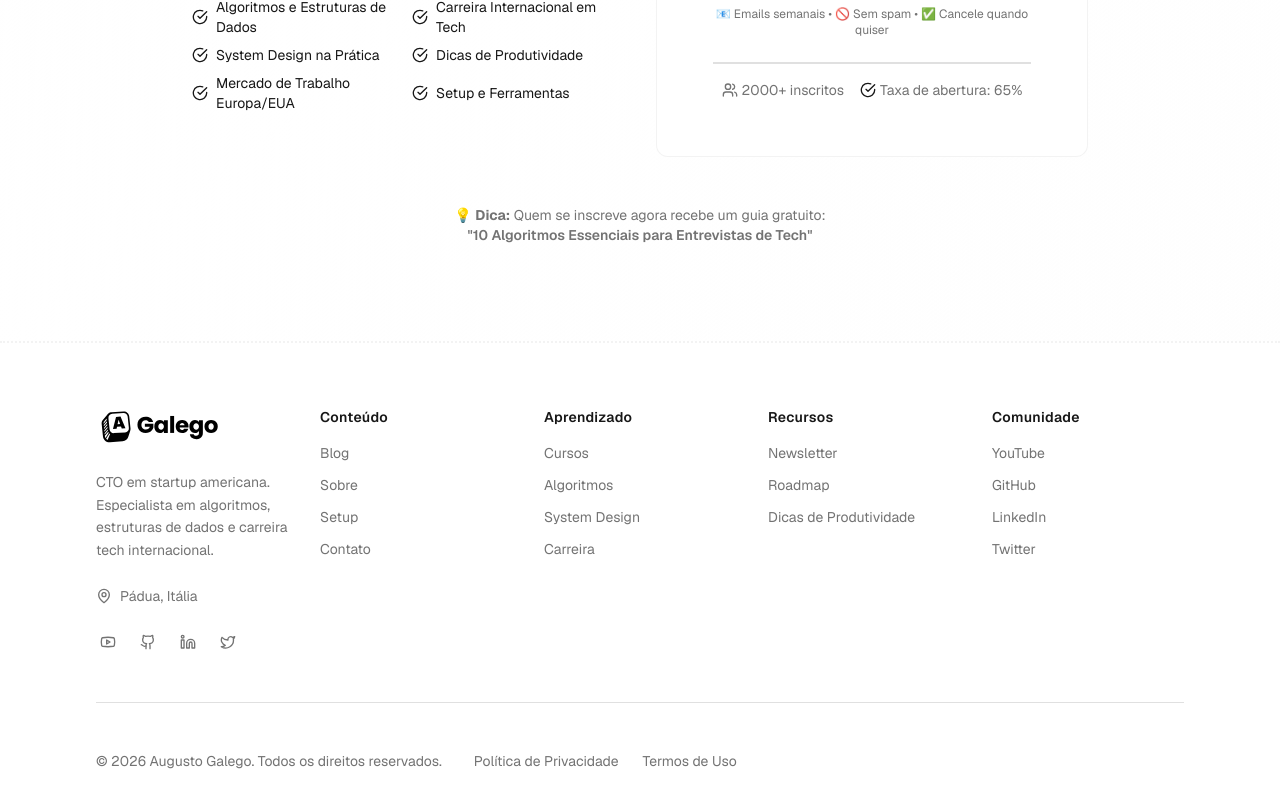
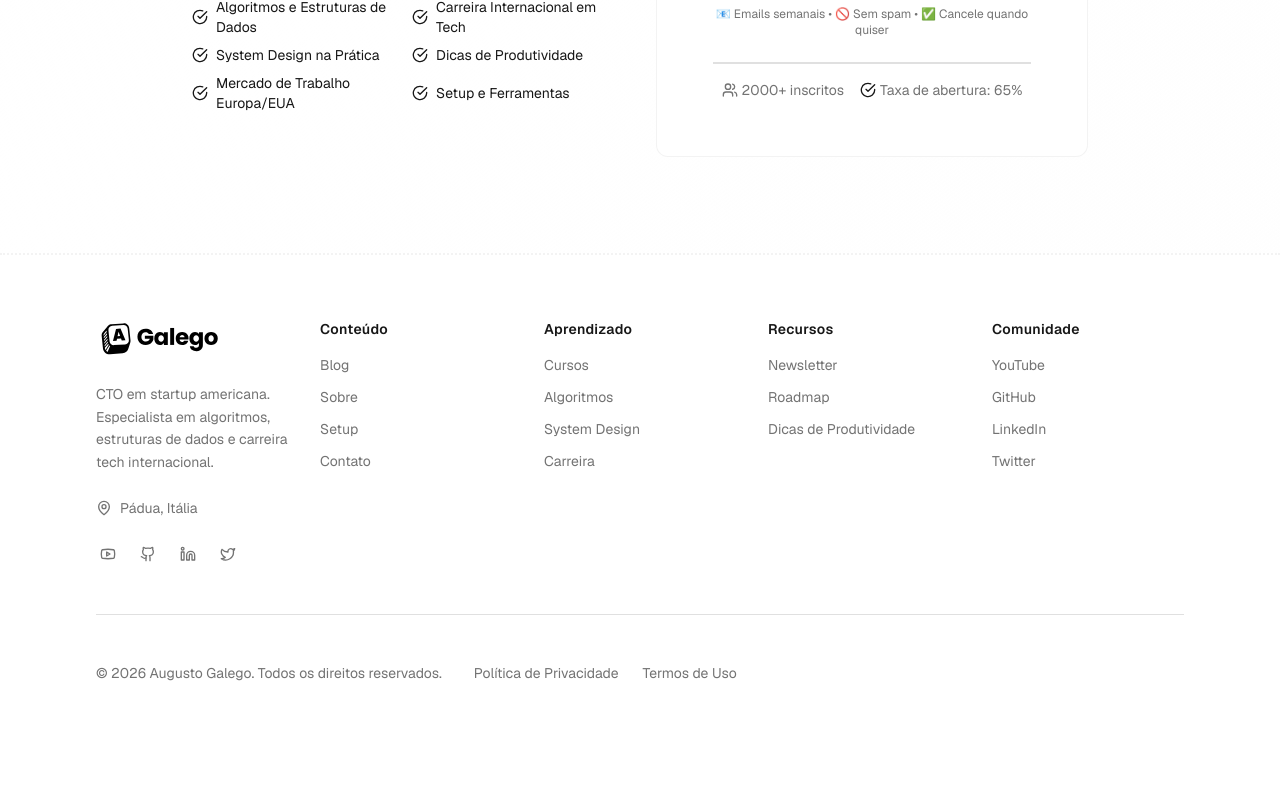
Before and after one commit to gutogalego/augusto-galego, a Next.js app: page /en in a window 1280 px wide. Shown: the part 4618-5425 px from the top of the page. After the commit the page ends 5365 px from the top, so only its background shows below. Built offline with nearby package versions, Linux system fonts and the light colour scheme.

Commit message:
Remove useless tip text from newsletter section
Removes the tip block '💡 Dica: Quem se inscreve agora recebe um guia gratuito: "10 Algoritmos Essenciais para Entrevistas de Tech"' from the newsletter section component.

Closes #18

```diff
--- a/src/components/common/newsletter-section.tsx
+++ b/src/components/common/newsletter-section.tsx
@@ -237,17 +237,6 @@ export function NewsletterSection() {
             </Card>
           </div>
 
-          {/* Bottom CTA */}
-          <div className="text-center mt-12">
-            <p className="text-sm text-muted-foreground">
-              💡 <strong>Dica:</strong> Quem se inscreve agora recebe um guia
-              gratuito:
-              <br />
-              <span className="font-semibold">
-                "10 Algoritmos Essenciais para Entrevistas de Tech"
-              </span>
-            </p>
-          </div>
         </div>
       </div>
     </section>
```
